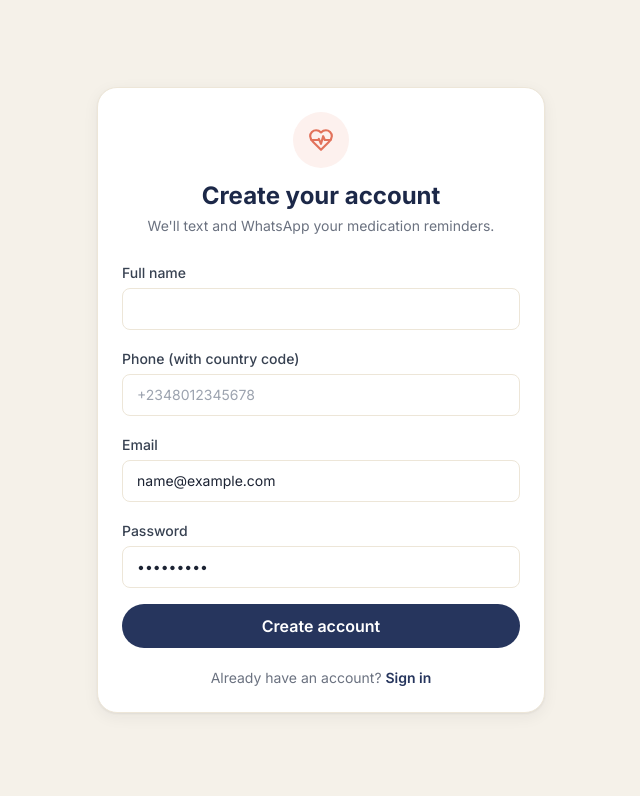
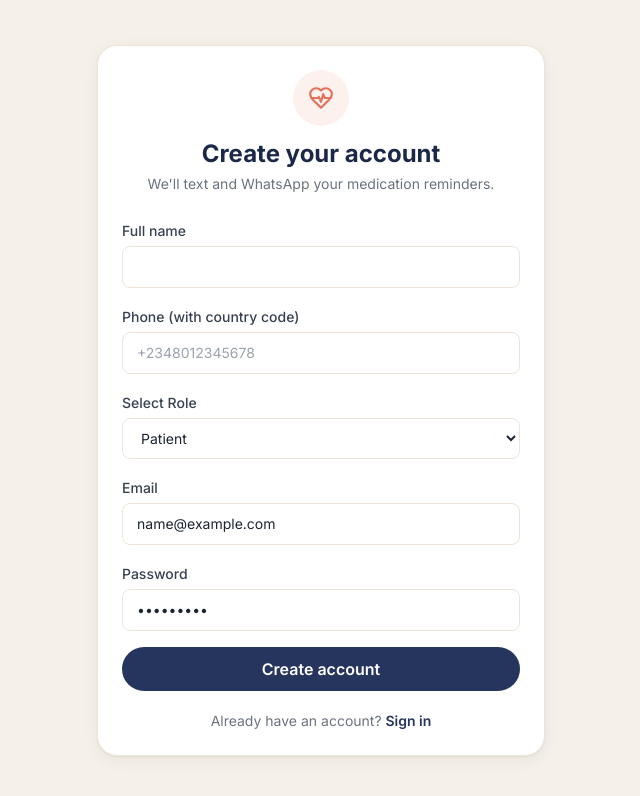
Before and after one commit to developers-gem/Afyacare-Chronic-Disease-Management-Platform, a React (Vite) app in the folder client/: page /auth in a window 1280 px wide. Both pictures are taken after typing "name@example.com", "Sample123" into the empty fields and a click on the button "Create one". Shown: the top 796 px of the page, without its empty margins (319-959 px from the left). Built offline with nearby package versions, Linux system fonts and the light colour scheme.

Commit message:
register form updated

```diff
--- a/client/src/pages/Auth.jsx
+++ b/client/src/pages/Auth.jsx
@@ -5,9 +5,18 @@ import { useAuth } from "../context/AuthContext.jsx";
 
 export default function Auth() {
   const [mode, setMode] = useState("login");
-  const [form, setForm] = useState({ fullName: "", email: "", phone: "", password: "" });
+
+  const [form, setForm] = useState({
+    fullName: "",
+    email: "",
+    phone: "",
+    password: "",
+    role: "patient",
+  });
+
   const [error, setError] = useState("");
   const [busy, setBusy] = useState(false);
+
   const { login, register } = useAuth();
   const navigate = useNavigate();
 
@@ -17,15 +26,19 @@ export default function Auth() {
     e.preventDefault();
     setError("");
     setBusy(true);
+
     try {
       if (mode === "login") {
         await login(form.email, form.password);
       } else {
         await register(form);
       }
+
       navigate("/");
     } catch (err) {
-      setError(err.response?.data?.error || "Something went wrong. Please try again.");
+      setError(
+        err.response?.data?.error || "Something went wrong. Please try again.",
+      );
     } finally {
       setBusy(false);
     }
@@ -38,11 +51,15 @@ export default function Auth() {
           <div className="w-14 h-14 rounded-full bg-terracotta-50 flex items-center justify-center mb-3">
             <HeartPulse className="text-terracotta-500" size={26} />
           </div>
+
           <h1 className="text-2xl font-bold text-indigo-700">
             {mode === "login" ? "Welcome back" : "Create your account"}
           </h1>
+
           <p className="text-sm text-gray-500 mt-1">
-            {mode === "login" ? "Sign in to continue your care." : "We'll text and WhatsApp your medication reminders."}
+            {mode === "login"
+              ? "Sign in to continue your care."
+              : "We'll text and WhatsApp your medication reminders."}
           </p>
         </div>
 
@@ -55,32 +72,108 @@ export default function Auth() {
         <form onSubmit={submit} className="space-y-4">
           {mode === "register" && (
             <div>
-              <label className="text-sm font-medium text-gray-700">Full name</label>
-              <input className="input mt-1" value={form.fullName} onChange={update("fullName")} required />
+              <label className="text-sm font-medium text-gray-700">
+                Full name
+              </label>
+
+              <input
+                className="input mt-1"
+                value={form.fullName}
+                onChange={update("fullName")}
+                required
+              />
             </div>
           )}
+
           {mode === "register" && (
             <div>
-              <label className="text-sm font-medium text-gray-700">Phone (with country code)</label>
-              <input className="input mt-1" placeholder="+2348012345678" value={form.phone} onChange={update("phone")} required />
+              <label className="text-sm font-medium text-gray-700">
+                Phone (with country code)
+              </label>
+
+              <input
+                className="input mt-1"
+                placeholder="+2348012345678"
+                value={form.phone}
+                onChange={update("phone")}
+                required
+              />
             </div>
           )}
+
+          {/* Role Dropdown - Only during registration */}
+          {mode === "register" && (
+            <div>
+              <label className="text-sm font-medium text-gray-700">
+                Select Role
+              </label>
+
+              <select
+                className="input mt-1"
+                value={form.role}
+                onChange={update("role")}
+                required
+              >
+                <option value="patient">Patient</option>
+
+                <option value="family_caregiver">Family Caregiver</option>
+
+                <option value="doctor">Doctor</option>
+
+                <option value="dietitian">Dietitian</option>
+
+                <option value="admin">Admin</option>
+
+                <option value="super_admin">Super Admin</option>
+
+                <option value="support_staff">Support Staff</option>
+              </select>
+            </div>
+          )}
+
           <div>
             <label className="text-sm font-medium text-gray-700">Email</label>
-            <input type="email" className="input mt-1" value={form.email} onChange={update("email")} required />
-          </div>
-          <div>
-            <label className="text-sm font-medium text-gray-700">Password</label>
-            <input type="password" className="input mt-1" value={form.password} onChange={update("password")} required />
+
+            <input
+              type="email"
+              className="input mt-1"
+              value={form.email}
+              onChange={update("email")}
+              required
+            />
           </div>
 
-          <button type="submit" disabled={busy} className="btn-primary w-full justify-center flex disabled:opacity-60">
-            {busy ? "Please wait…" : mode === "login" ? "Sign in" : "Create account"}
+          <div>
+            <label className="text-sm font-medium text-gray-700">
+              Password
+            </label>
+
+            <input
+              type="password"
+              className="input mt-1"
+              value={form.password}
+              onChange={update("password")}
+              required
+            />
+          </div>
+
+          <button
+            type="submit"
+            disabled={busy}
+            className="btn-primary w-full justify-center flex disabled:opacity-60"
+          >
+            {busy
+              ? "Please wait…"
+              : mode === "login"
+                ? "Sign in"
+                : "Create account"}
           </button>
         </form>
 
         <p className="text-center text-sm text-gray-500 mt-5">
-          {mode === "login" ? "Don't have an account?" : "Already have an account?"}{" "}
+          {mode === "login"
+            ? "Don't have an account?"
+            : "Already have an account?"}{" "}
           <button
             className="text-indigo-600 font-semibold hover:underline"
             onClick={() => setMode(mode === "login" ? "register" : "login")}
```
Also changed, not shown: 1 other file (tests, documents, lock files or other folders).
